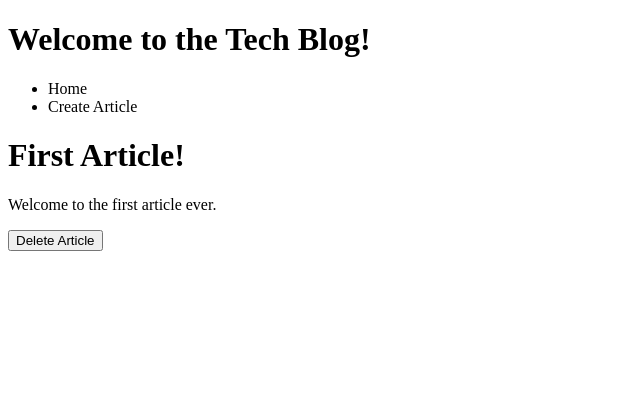
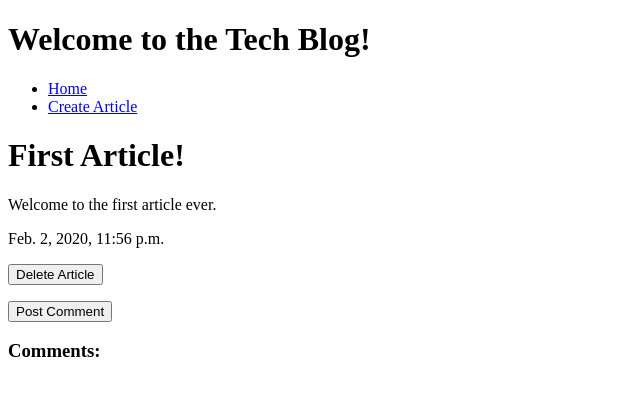
Before and after one commit to FrancoMuniz/Django-Blog, a Django app: page /1/delete/ in a window 1280 px wide. Shown: the top 396 px of the page, without its empty margins (0-640 px from the left). Run offline with Django 3.2, Linux system fonts and the light colour scheme; data comes from the database, SQL or seed files in the repository; both versions use the stored data as it was after the commit.

Commit message:
Added Basic Comments Feature

```diff
--- a/articles/admin.py
+++ b/articles/admin.py
@@ -1,5 +1,6 @@
 from django.contrib import admin
-from .models import Article
+from .models import Article, Comment
 # Register your models here.
 
 admin.site.register(Article)
+admin.site.register(Comment)
--- a/articles/models.py
+++ b/articles/models.py
@@ -9,6 +9,13 @@
     title = models.CharField(max_length=128)
     content = models.TextField()
     publish_date = models.DateTimeField(default=datetime.now)
+    #comments_amount = models.IntegerField(default=0)
+
 
     def get_absolute_url(self):
         return reverse("articles:article-detail", kwargs={"id": self.id})
+
+class Comment(models.Model):
+    content = models.TextField()
+    article = models.ForeignKey(Article, on_delete=models.CASCADE)
+    publish_date = models.DateTimeField(default=datetime.now)
--- a/articles/templates/articles/article_create.html
+++ b/articles/templates/articles/article_create.html
@@ -3,8 +3,8 @@
 {% block content %}
 
 <form method='POST'> {% csrf_token %}
-    {{ form.as_p}}
-    <input type='submit' value='Save' />
+    {{ form.as_p }}
+    <input type='submit' value='Post Article' />
 </form>
 
 
--- a/articles/templates/articles/article_detail.html
+++ b/articles/templates/articles/article_detail.html
@@ -4,9 +4,21 @@
 
 <h1>{{ object.title }}</h1>
 <p>{{ object.content }}</p>
+<p>{{ object.publish_date }} </p>
+
 
 <form action="{% url 'articles:article-delete' object.id %}" method='POST'>{% csrf_token %}
-    <p><input type='submit' value='Delete Article'/> </p>
+    <p><input type='submit' value='Delete Article' /> </p>
 </form>
 
+<form class='comment' action="{% url 'articles:comment-create' object.id %}" method='POST'>{% csrf_token %}
+        {{ commentForm }}
+        <input type='submit' value='Post Comment' />
+    </form>
+
+<h3> Comments: </h3>
+{% for instance in comments %}
+<p>{{ instance.content }} - {{ instance.publish_date}} </p>
+{% endfor %}
+
 {% endblock %}
--- a/articles/urls.py
+++ b/articles/urls.py
@@ -6,6 +6,7 @@
     ArticleDetailView,
     ArticleCreateView,
     ArticleDeleteView,
+    CommentCreateView,
 )
 
 app_name = 'articles'
@@ -15,4 +16,5 @@
     path('<int:id>/', ArticleDetailView.as_view(), name='article-detail'),
     path('create/', ArticleCreateView.as_view(), name='article-create'),
     path('<int:id>/delete/', ArticleDeleteView.as_view(), name='article-delete'),
+    path('<int:id>/comment-create/', CommentCreateView.as_view(), name='comment-create'),
 ]
--- a/articles/views.py
+++ b/articles/views.py
@@ -1,22 +1,18 @@
 from django.shortcuts import render, get_object_or_404
 from django.urls import reverse
 from django.views.generic import *
+from django.views.generic.edit import FormMixin
 
-from .forms import ArticleModelForm
-from .models import Article
-# Create your views here.
+from .forms import ArticleModelForm, CommentModelForm
+from .models import Article, Comment
+
 
 class ArticleListView(ListView):
 
     template_name = 'articles/article_list.html'
     queryset = Article.objects.all()
 
-class ArticleDetailView(DetailView):
 
-    template_name = 'articles/article_detail.html'
-    def get_object(self):
-        id_ = self.kwargs.get('id')
-        return get_object_or_404(Article, id=id_)
 
 class ArticleCreateView(CreateView):
 
@@ -36,3 +32,38 @@
         return get_object_or_404(Article, id=id_)
     def get_success_url(self):
         return reverse('articles:article-list')
+
+class ArticleDetailView(DetailView):
+
+    template_name = 'articles/article_detail.html'
+
+
+    def get_object(self):
+        id_ = self.kwargs.get('id')
+        return get_object_or_404(Article, id=id_)
+
+    def get_context_data(self, **kwargs):
+        context = super().get_context_data(**kwargs)
+        context['comments'] = Comment.objects.filter(article=self.object)
+        context['commentForm'] = CommentModelForm(initial={'article':self.object})
+        return context
+
+
+
+
+class CommentCreateView(CreateView):
+
+
+    form_class = CommentModelForm
+    template_name = 'articles/article_create.html'
+
+    def form_valid(self, form):
+        print('test 1')
+        self.object = form.save(commit=False)
+        self.object.article_id = self.kwargs['id']
+        self.object.save()
+        return super().form_valid(form)
+
+    def get_success_url(self):
+        print('test 2')
+        return reverse('articles:article-detail', kwargs={'id': self.kwargs['id']})
--- a/templates/navbar.html
+++ b/templates/navbar.html
@@ -1,6 +1,6 @@
 <nav>
     <ul>
-        <li>Home</li>
-        <li>Create Article</li>
+        <li><a href='../'>Home</a></li>
+        <li><a href='../create'>Create Article</a></li>
     </ul>
 </nav>
```
Also changed, not shown: articles/forms.py (+8 -1 lines), articles/migrations/0002_comment.py (added), articles/migrations/0003_auto_20200203_0204.py (added), articles/templates/articles/article_delete.html (deleted), db.sqlite3.
